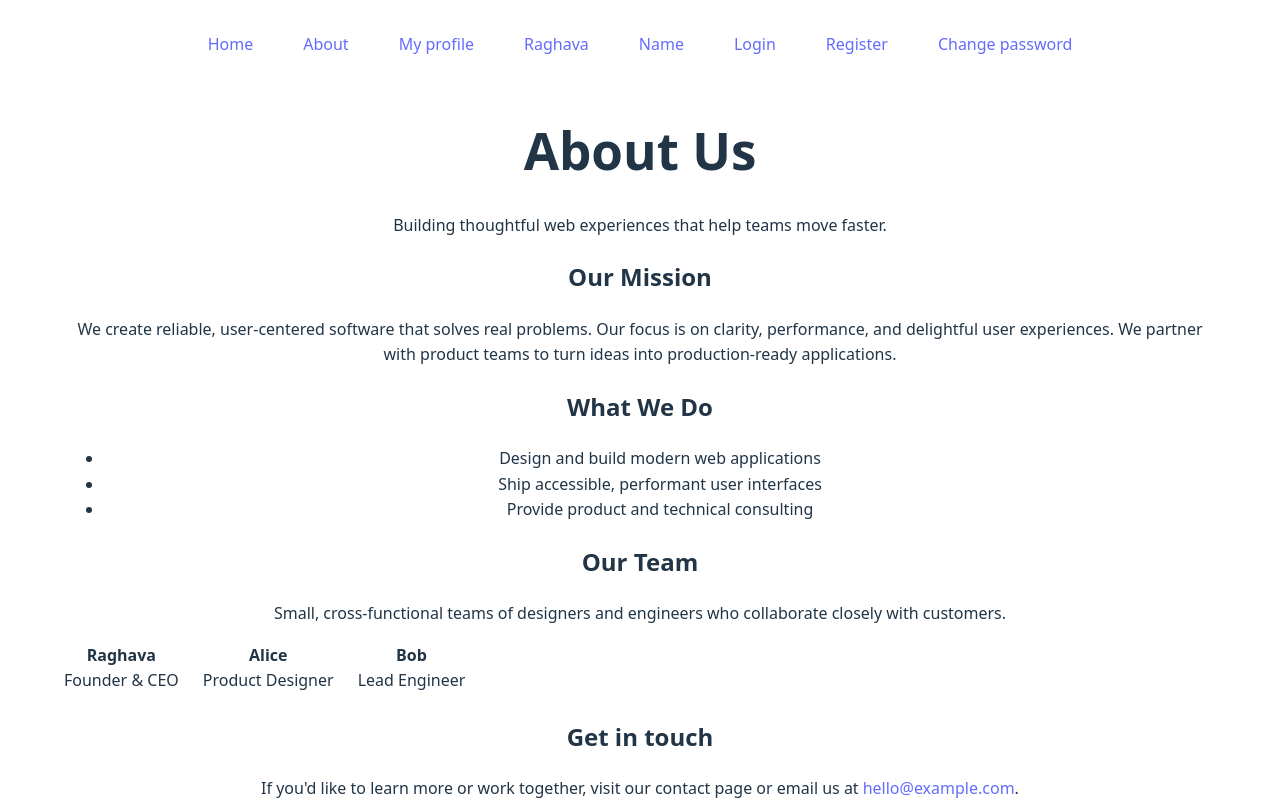
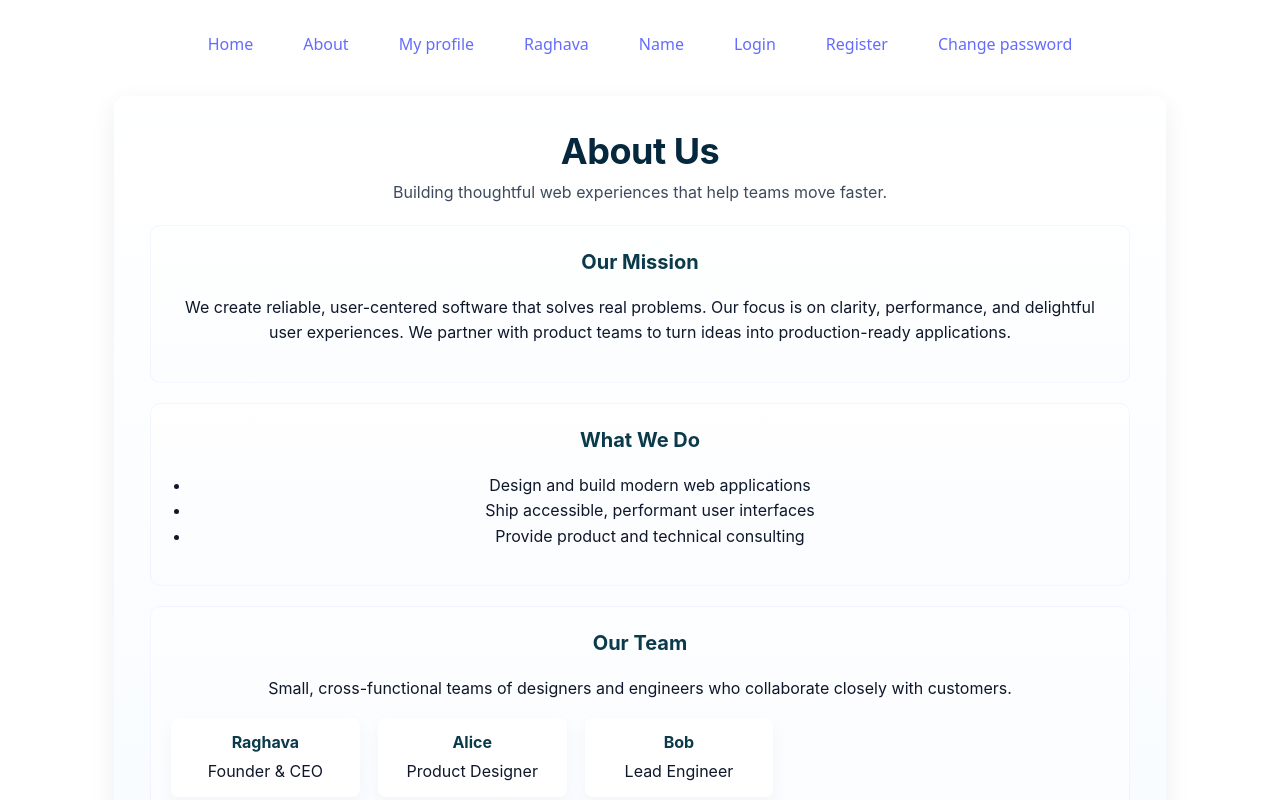
Before and after one commit to bekkamraghavareddy-code/my-react-app, a React (Vite) app: page /about in a window 1280 px wide. Shown: the top 800 px of the page. Built offline with nearby package versions, Linux system fonts and the light colour scheme.

Commit message:
Add styles and update About page component for improved layout

```diff
--- /dev/null
+++ b/src/pages/About.css
@@ -0,0 +1,93 @@
+/* Styles for About page */
+.about-page {
+  max-width: 980px;
+  margin: 2.5rem auto;
+  padding: 2.25rem;
+  background: linear-gradient(180deg, #ffffff 0%, #f7fbff 100%);
+  border-radius: 12px;
+  box-shadow: 0 8px 24px rgba(31, 41, 55, 0.08);
+  color: #0f172a;
+  font-family: Inter, system-ui, -apple-system, "Segoe UI", Roboto, "Helvetica Neue", Arial;
+  line-height: 1.6;
+}
+
+.about-page header h1 {
+  margin: 0;
+  font-size: 2.25rem;
+  letter-spacing: -0.5px;
+  color: #06283d;
+}
+
+.about-page .tagline {
+  margin: 0.5rem 0 0;
+  color: #334155;
+  font-size: 1rem;
+  opacity: 0.95;
+}
+
+.about-page section {
+  margin-top: 1.25rem;
+  padding: 1.25rem;
+  background: linear-gradient(180deg, rgba(255,255,255,0.6), rgba(250,252,255,0.6));
+  border-radius: 10px;
+  border: 1px solid rgba(99,102,241,0.06);
+}
+
+.about-page .mission h2,
+.about-page .what-we-do h2,
+.about-page .team h2,
+.about-page .cta h2 {
+  margin-top: 0;
+  font-size: 1.25rem;
+  color: #0b3a4a;
+}
+
+.about-page ul {
+  padding-left: 1.25rem;
+}
+
+.team-list {
+  display: flex;
+  gap: 1.125rem;
+  margin-top: 1rem;
+  flex-wrap: wrap;
+}
+
+.team-member {
+  background: #ffffff;
+  border-radius: 8px;
+  padding: 0.75rem 0.9rem;
+  min-width: 160px;
+  box-shadow: 0 6px 18px rgba(15, 23, 42, 0.04);
+}
+
+.team-member strong {
+  display: block;
+  color: #0b3a4a;
+  margin-bottom: 0.25rem;
+}
+
+.cta {
+  text-align: center;
+}
+
+.email-link {
+  margin-left: 0.25rem;
+  color: #0f62fe;
+  text-decoration: none;
+  font-weight: 600;
+}
+
+.email-link:hover {
+  text-decoration: underline;
+}
+
+@media (max-width: 640px) {
+  .about-page {
+    margin: 1rem;
+    padding: 1rem;
+  }
+  .team-list {
+    flex-direction: column;
+  }
+}
--- a/src/pages/About.jsx
+++ b/src/pages/About.jsx
@@ -1,5 +1,6 @@
 import { useContext, useEffect } from "react";
 import { AuthContext } from "../globalvalues/AuthContext";
+import "./About.css";
 
 export default function About() {
   const { logout, login } = useContext(AuthContext);
@@ -8,13 +9,13 @@ export default function About() {
   }, []);
 
   return (
-    <main className="about-page" style={{ padding: "2rem", lineHeight: 1.6 }}>
+    <main className="about-page">
       <header>
         <h1>About Us</h1>
         <p className="tagline">Building thoughtful web experiences that help teams move faster.</p>
       </header>
 
-      <section className="mission" style={{ marginTop: "1rem" }}>
+      <section className="mission">
         <h2>Our Mission</h2>
         <p>
           We create reliable, user-centered software that solves real problems. Our focus is on clarity,
@@ -23,7 +24,7 @@ export default function About() {
         </p>
       </section>
 
-      <section className="what-we-do" style={{ marginTop: "1rem" }}>
+      <section className="what-we-do">
         <h2>What We Do</h2>
         <ul>
           <li>Design and build modern web applications</li>
@@ -32,30 +33,30 @@ export default function About() {
         </ul>
       </section>
 
-      <section className="team" style={{ marginTop: "1rem" }}>
+      <section className="team">
         <h2>Our Team</h2>
         <p>Small, cross-functional teams of designers and engineers who collaborate closely with customers.</p>
-        <div style={{ display: "flex", gap: "1.5rem", marginTop: "1rem" }}>
-          <div>
+        <div className="team-list">
+          <div className="team-member">
             <strong>Raghava</strong>
             <div>Founder &amp; CEO</div>
           </div>
-          <div>
+          <div className="team-member">
             <strong>Alice</strong>
             <div>Product Designer</div>
           </div>
-          <div>
+          <div className="team-member">
             <strong>Bob</strong>
             <div>Lead Engineer</div>
           </div>
         </div>
       </section>
 
-      <section className="cta" style={{ marginTop: "1.5rem" }}>
+      <section className="cta">
         <h2>Get in touch</h2>
         <p>
           If you'd like to learn more or work together, visit our contact page or email us at
-          <a href="mailto:hello@example.com" style={{ marginLeft: "0.25rem" }}>hello@example.com</a>.
+          <a href="mailto:hello@example.com" className="email-link">hello@example.com</a>.
         </p>
       </section>
     </main>
```
